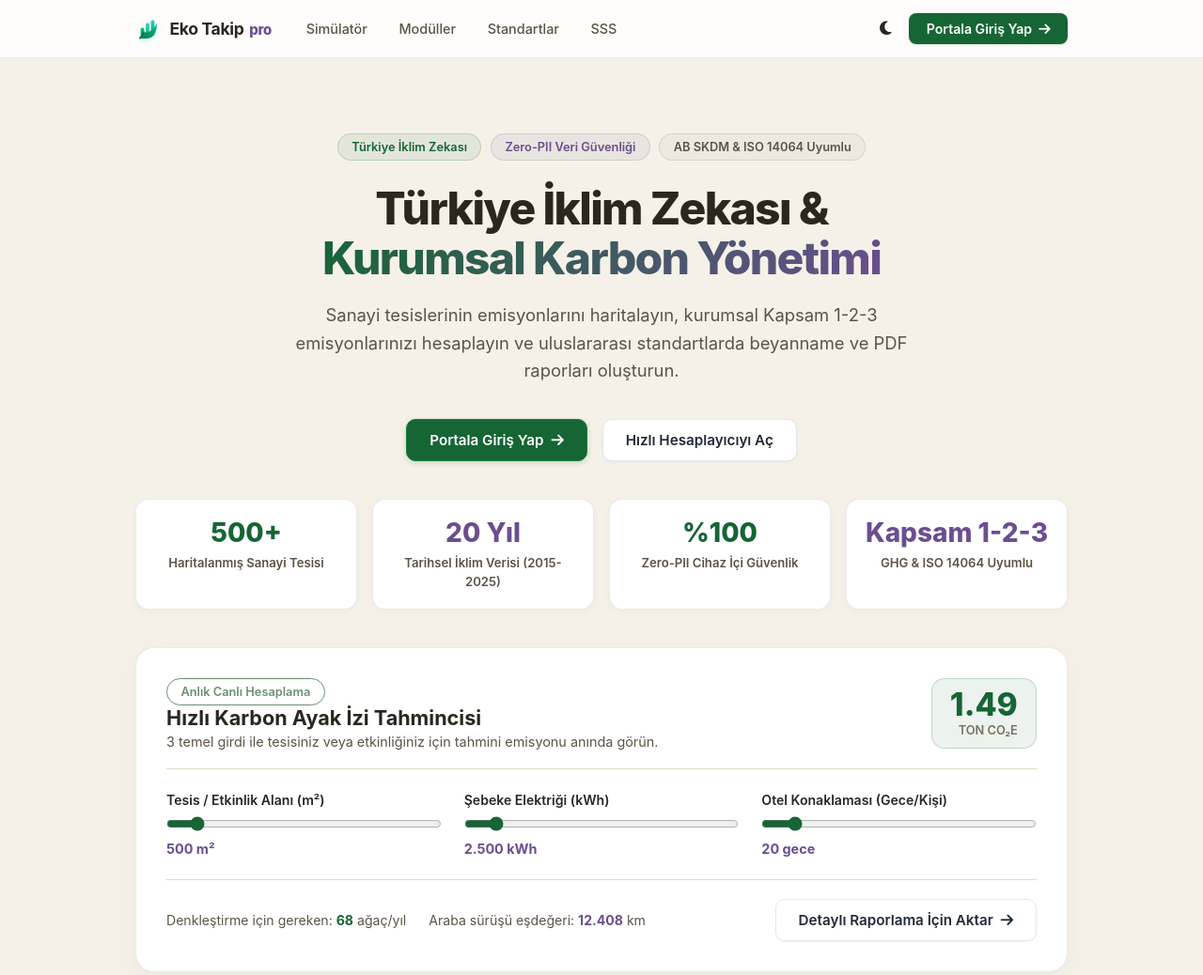
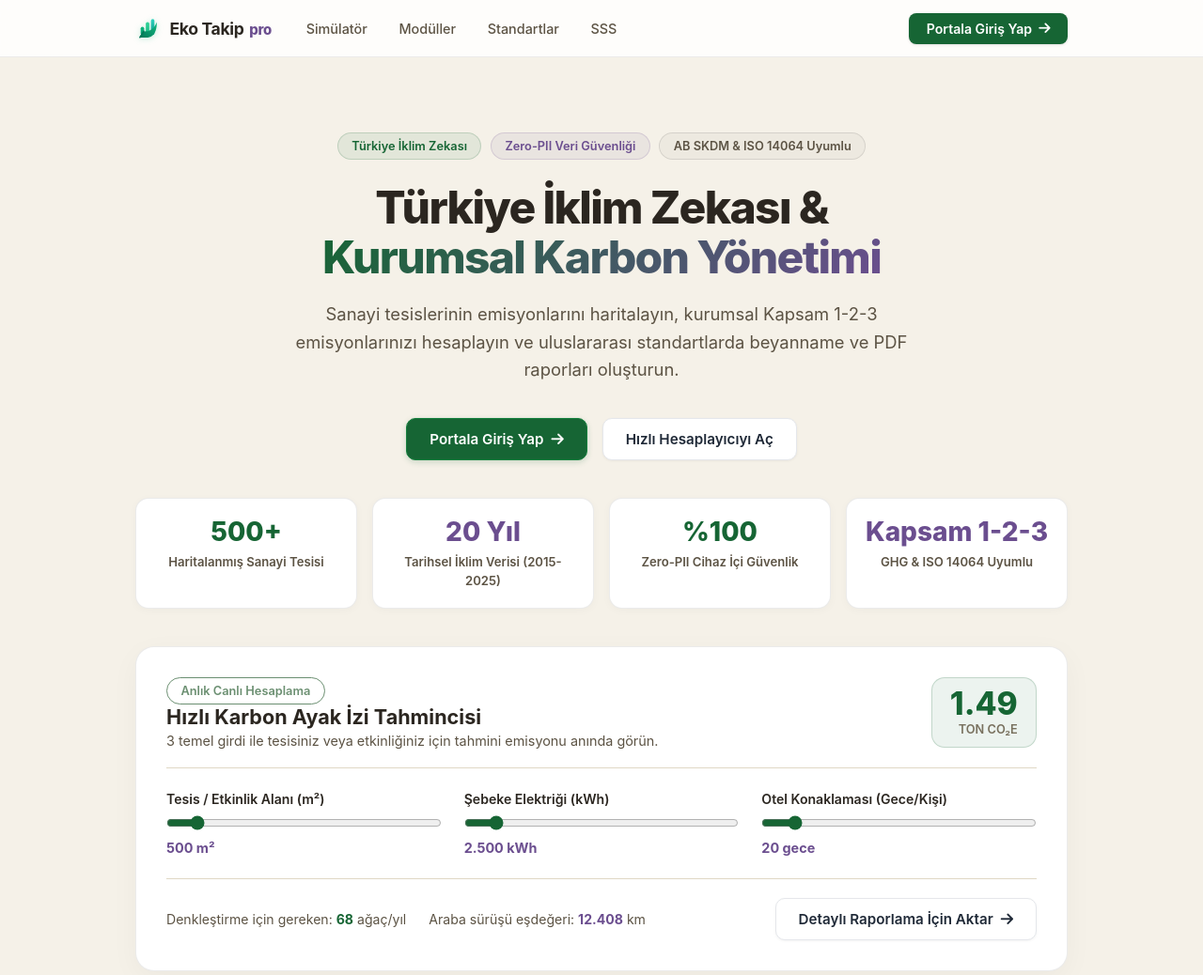
Before and after one commit to dilovantprk/ekotakippro, a website: page index.html in a window 1280 px wide. Shown: the top 1038 px of the page at 94% size. Drawn offline with nearby package versions, Linux system fonts and the light colour scheme.

Commit message:
fix: remove moon theme toggle button from landing navbar

```diff
--- a/index.html
+++ b/index.html
@@ -82,9 +82,6 @@
             <div class="nav-actions">
                 <!-- LANDING ACTIONS -->
                 <div id="landing-nav-actions" style="display:flex; align-items:center; gap:0.5rem;">
-                    <button class="theme-toggle-btn" aria-label="Tema Değiştir" type="button" onclick="toggleThemeQuick()" title="Koyu/Açık Mod">
-                        <i class="fa-solid fa-moon" id="landingThemeIcon"></i>
-                    </button>
                     <button class="nav-cta-btn" type="button" onclick="switchTab('macroTab')">
                         Portala Giriş Yap <i class="fa-solid fa-arrow-right"></i>
                     </button>
```
